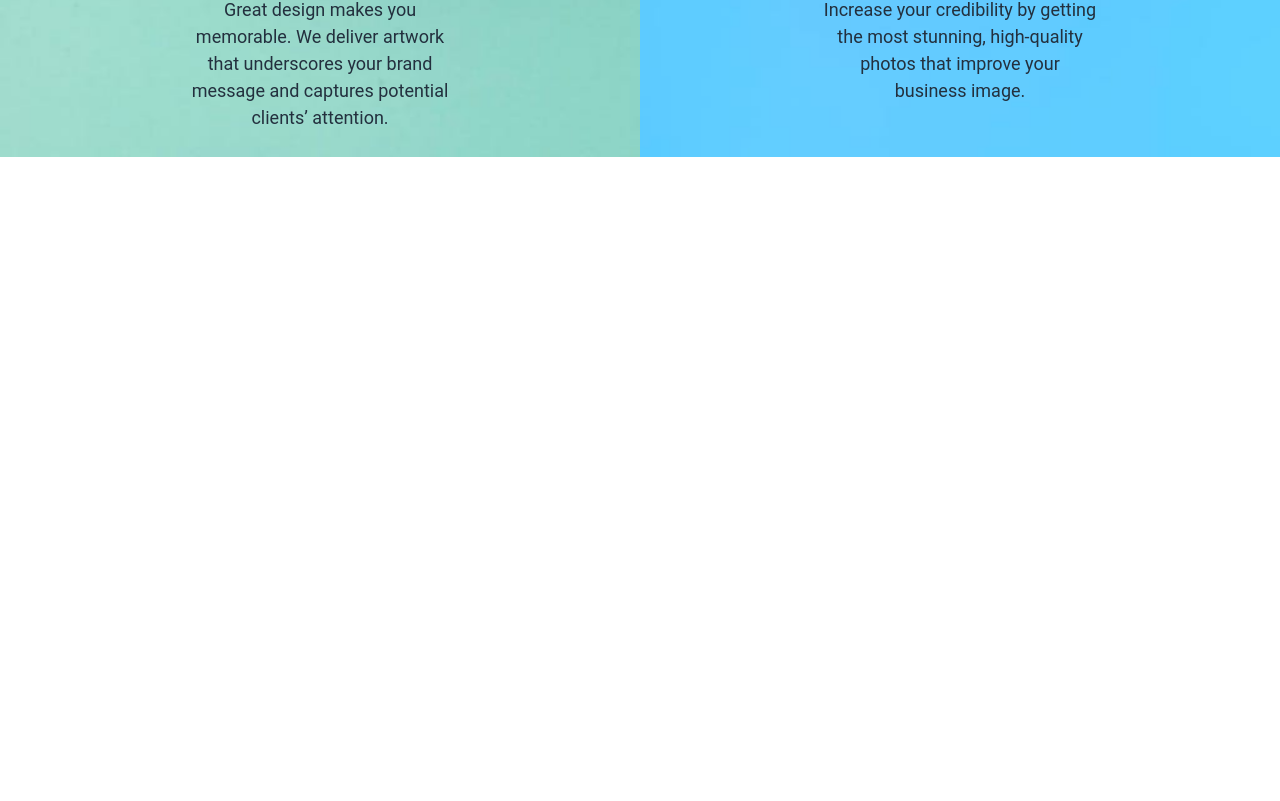
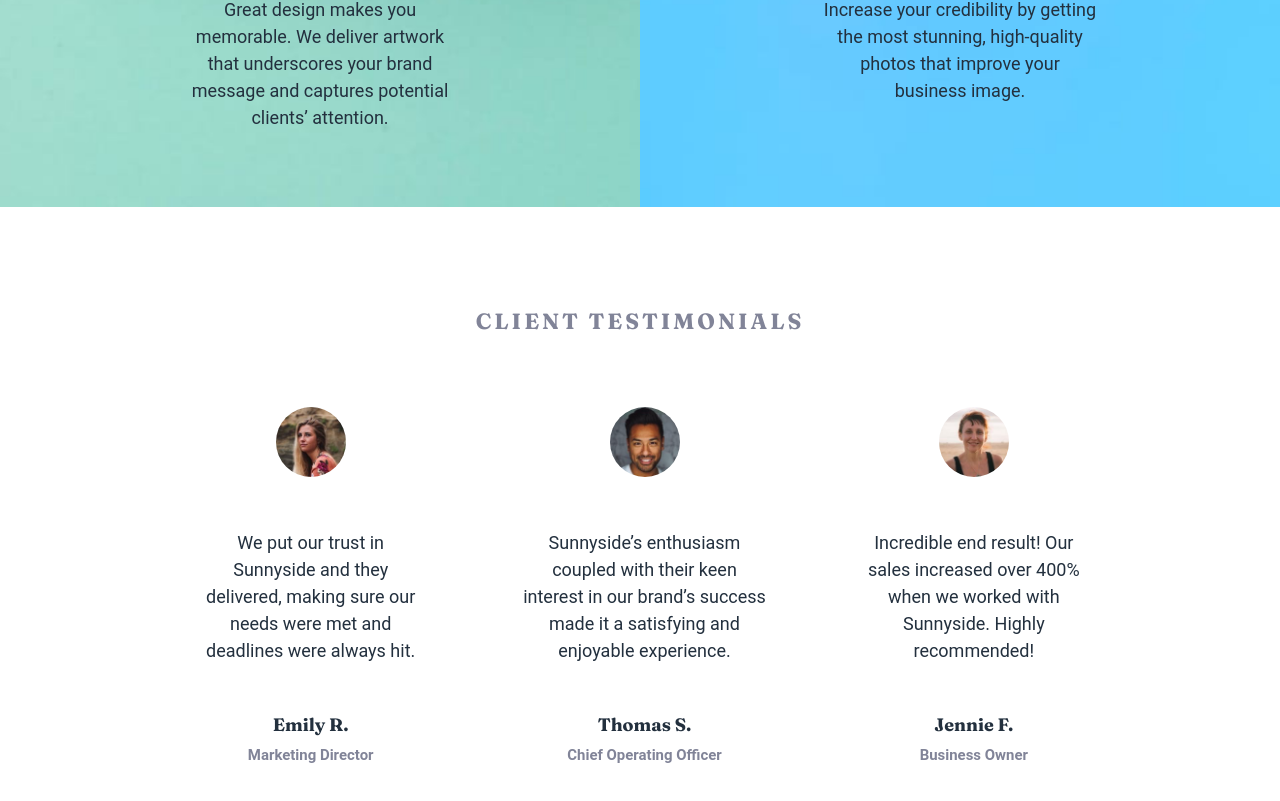
Before and after one commit to GrahamKirwan/Sunnyside, a React (Create React App) app: page / in a window 1280 px wide. Shown: the part 2793-3594 px from the top of the page. Before the commit the page ends 2950 px from the top, so only its background shows below. Built offline with nearby package versions, Linux system fonts and the light colour scheme.

Commit message:
testimonials components

```diff
--- a/src/App.js
+++ b/src/App.js
@@ -4,6 +4,7 @@ import GlobalStyles from "./components/styles/Global";
 import Header from "./components/Header";
 import InfoSection from "./components/InfoSection";
 import Tiles from "./components/Tiles";
+import Testimonials from "./components/Testimonials";
 
 const theme = {
   colors: {
@@ -20,6 +21,7 @@ const theme = {
   },
   mobile: "768px",
   mobileNum: 768,
+  tablet: "1000px"
 };
 
 const infoData = [
@@ -54,6 +56,30 @@ const infoData2 = [
     image: 'url("../assets/desktop/image-photography.jpg")',
     imageMobile: 'url("../assets/mobile/image-photography.jpg")'
   },
+];
+
+const testimonials = [
+  {
+    id: 1,
+    name: 'Emily R.',
+    para: 'We put our trust in Sunnyside and they delivered, making sure our needs were met and deadlines were always hit.',
+    position: 'Marketing Director',
+    image: '../assets/image-emily.jpg'
+  },
+  {
+    id: 2,
+    name: 'Thomas S.',
+    para: 'Sunnyside’s enthusiasm coupled with their keen interest in our brand’s success made it a satisfying and enjoyable experience.',
+    position: 'Chief Operating Officer',
+    image: '../assets/image-thomas.jpg'
+  },
+  {
+    id: 3,
+    name: 'Jennie F.',
+    para: 'Incredible end result! Our sales increased over 400% when we worked with Sunnyside. Highly recommended!',
+    position: 'Business Owner',
+    image: '../assets/image-jennie.jpg'
+  },
 ]
 
 function App() {
@@ -65,6 +91,7 @@ function App() {
         <InfoSection key={index} data={mapping} theme={theme}/>
       ))}
       <Tiles data={infoData2}/>
+      <Testimonials data={testimonials} />
     </ThemeProvider>
   );
 }
--- /dev/null
+++ b/src/components/Testimonial.js
@@ -0,0 +1,13 @@
+import { StyledTestimonial } from "./styles/Testimonials.styled"
+
+export default function Testimonial(props) {
+    return (
+        <StyledTestimonial>
+            <img src={props.data.image} alt={props.data.image}></img>
+            <p>{props.data.para}</p>
+            <h4>{props.data.name}</h4>
+            <h5>{props.data.position}</h5>
+        </StyledTestimonial>
+
+    )
+}
--- /dev/null
+++ b/src/components/Testimonials.js
@@ -0,0 +1,14 @@
+import { StyledTestimonials, TestContainer } from "./styles/Testimonials.styled"
+import Testimonial from "./Testimonial";
+
+export default function Testimonials(props) {
+  const data = props.data;
+  return (
+    <StyledTestimonials>
+      <h3>Client Testimonials</h3>
+      <TestContainer>
+        {data.map((mapping) => <Testimonial key={mapping.id} data={mapping} />)}
+      </TestContainer>
+    </StyledTestimonials>
+  );
+}
--- /dev/null
+++ b/src/components/styles/Testimonials.styled.js
@@ -0,0 +1,68 @@
+import styled from "styled-components";
+
+export const StyledTestimonials = styled.div`
+  @import url("https://fonts.googleapis.com/css2?family=Fraunces:wght@700;900&display=swap");
+
+  height: 600px;
+  padding: 100px 150px;
+  text-align: center;
+
+  h3 {
+    font-family: "Fraunces", serif;
+    font-size: 22px;
+    letter-spacing: 3px;
+    text-transform: uppercase;
+    color: ${({ theme }) => theme.colors.blue4};
+    margin-top: 0;
+    padding-bottom: 50px;
+  }
+
+  @media (max-width: ${({ theme }) => theme.tablet}) {
+    padding: 50px 20px;
+  }
+`;
+
+export const TestContainer = styled.div`
+  display: flex;
+  justify-content: space-between;
+
+  @media (max-width: ${({ theme }) => theme.tablet}) {
+    flex-direction: column;
+  }
+
+`;
+
+export const StyledTestimonial = styled.div`
+    padding: 30px;
+    margin: 20px;
+    padding-top: 0;
+    margin-top: 0;
+
+
+    img {
+        border-radius: 100%;
+        width: 70px;
+        height: 70px;
+        margin-bottom: 30px;
+    }
+
+    p {
+        line-height: 1.5;
+        padding-bottom: 25px;
+        color: ${({ theme }) => theme.colors.blue2};
+
+    }
+
+    h4 {
+        font-family: "Fraunces", serif;
+        color: ${({ theme }) => theme.colors.blue2};
+        margin-bottom: 0;
+    }
+
+    h5 {
+        color: ${({ theme }) => theme.colors.blue4};
+margin-top: 10px;
+    }
+
+
+`
--- a/src/components/styles/Tiles.styled.js
+++ b/src/components/styles/Tiles.styled.js
@@ -15,7 +15,7 @@ export const Tile = styled.div`
   background-image: ${(image) => image.image};
   background-size: cover;
   background-position: top;
-  height: 750px;
+  height: 800px;
   text-align: center;
   color: ${({ theme }) => theme.colors.blue2};
 
```
Also changed, not shown: text-content.txt (deleted), 1 other file (tests, documents, lock files or other folders).
